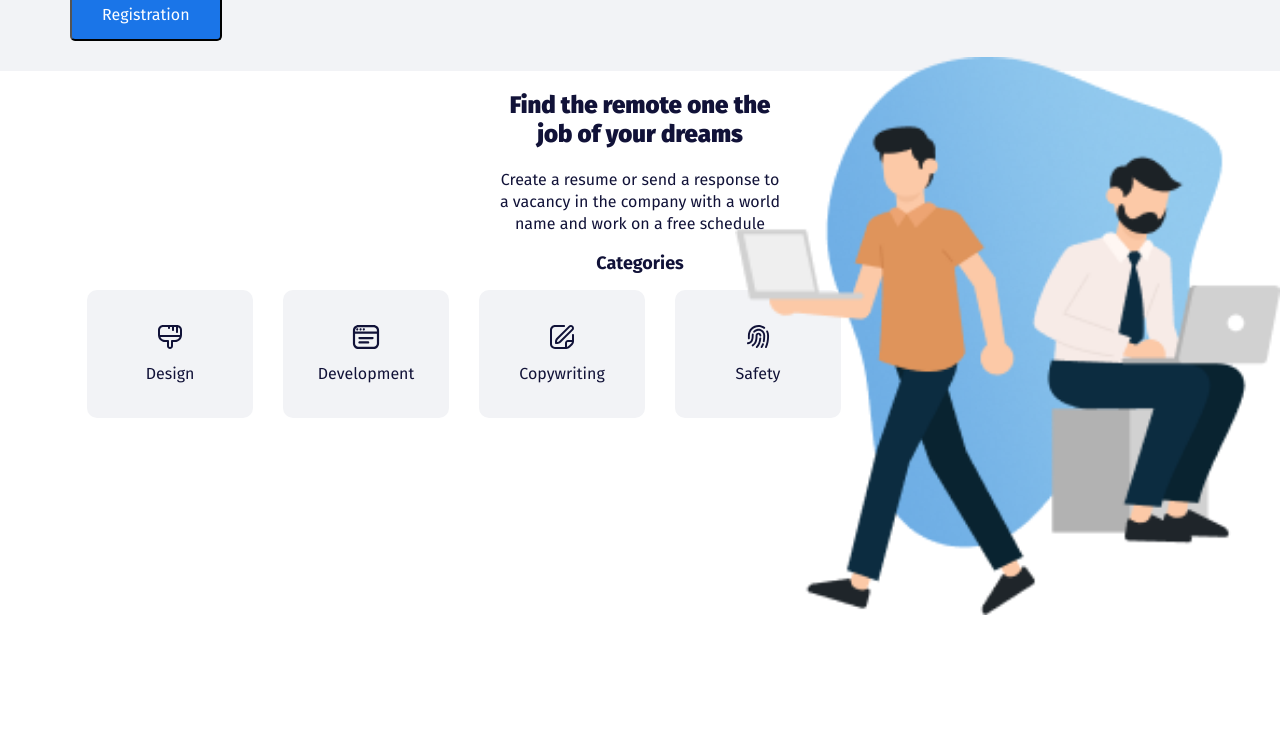
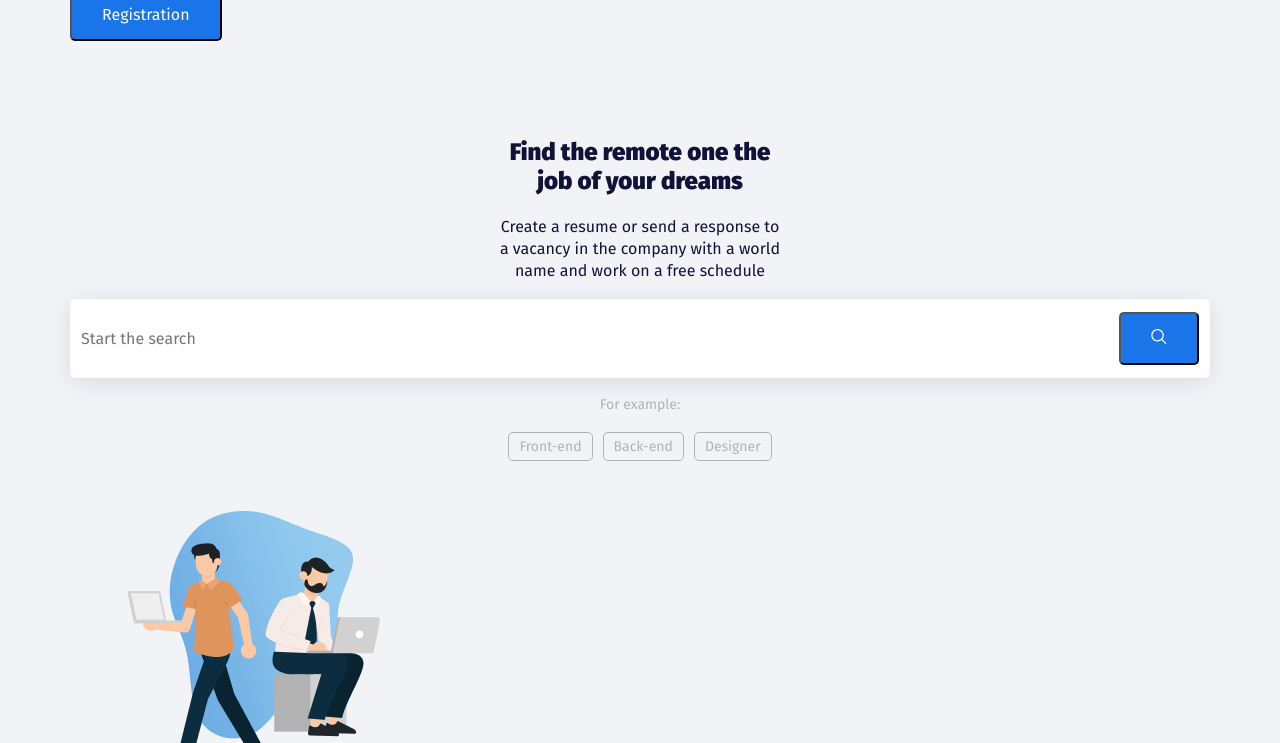
Before and after one commit to Mykhailo1000/FINTYOURJOBS, a plain HTML site: page src/index.html in a window 1280 px wide. Shown: the part 111-854 px from the top of the page. Before the commit the page ends 800 px from the top, so only its background shows below. Drawn offline with nearby package versions, Linux system fonts and the light colour scheme.

Commit message:
feat: create find

```diff
--- a/src/css/find.css
+++ b/src/css/find.css
@@ -1,4 +1,9 @@
-.find_h2 {
+.find {
+    background: #F2F3F6;;
+    padding: 47px 15px 35px ;
+}
+
+.find_title {
     font-family: 'Fira Sans';
     font-style: normal;
     font-weight: 900;
@@ -6,12 +11,12 @@
     line-height: 29px;
     text-align: center;
 
-/* Text/Primary */
+    /* Text/Primary */
 
     color: #111238;
 }
 
-.find_paragraph {
+.find_descriptation {
     font-family: 'Fira Sans';
     font-style: normal;
     font-weight: 400;
@@ -26,10 +31,46 @@
     color: #111238;
 }
 
+.find_for_example_title {
+    text-align: center;
+    font-style: normal;
+    font-weight: 400;
+    font-size: 14px;
+    line-height: 17px;
+    /* identical to box height */
+
+    color: #B2B2B2;
+
+    /* Inside auto layout */
+}
+
+.find_example_list {
+    display: flex;
+    justify-content: center;
+    gap: 10px;
+    list-style: none;
+}
+
+.find_example_item {
+    padding: 5px 10px;
+
+    border: 1px solid #B2B2B2;
+    border-radius: 5px;
+
+    /* Inside auto layout */
+
+    font-style: normal;
+    font-weight: 400;
+    font-size: 14px;
+    line-height: 17px;
+
+    /* identical to box height */
+
+    color: #B2B2B2;
+}
+
 .find_img {
-    position: absolute;
-    width: 545px;
-    height: 558px;
-    left: 735px;
-    top: 168px;
+    width: 90%;
+    margin: 50px auto 0;
+
 }
--- a/src/css/style.css
+++ b/src/css/style.css
@@ -1,6 +1,6 @@
+@import url(./variable.css);
 @import url(./header.css);
-@import url(./media.css);
-@import url(./style.css);
+@import url(./find.css);
 @import url(./categories.css);
 @import url(./footer.css);
-@import url(./find.css);
+@import url(./media.css);
--- /dev/null
+++ b/src/css/variable.css
@@ -0,0 +1,68 @@
+a {
+    text-decoration: none;
+}
+
+ul {
+    padding: 0;
+}
+
+body {
+    font-family:"Fira Sans";
+    font-style: normal;
+}
+
+.title {
+    color: #111238;
+    text-align: center;
+    font-weight: 700;
+    font-size: 18px;
+}
+
+.descr {
+    color: #111238;
+    text-align: center;
+    font-size: 16px;
+    font-family: Fira Sans;
+    font-style: normal;
+    font-weight: 400;
+    line-height: 140%;
+}
+
+.form {
+    border-radius: 5px;
+    border: 1px solid
+    rgba(209, 209, 209, 0.10);
+    background: var(--inputs-light, #FFFFFF);
+    box-shadow: 0px 4px 25px 0px rgba(15, 17, 56, 0.10);
+    display: flex;
+    justify-content: space-between;
+    padding: 12px 10px 12px 8px;
+}
+
+.form>input {
+    color: #B2B2B2;
+    font-size: 16px;
+    font-style: normal;
+    font-weight: 400;
+    line-height: normal;
+    border: none;
+    outline: none;
+}
+
+.form>button {
+    padding: 15px 30px;
+
+    background: #1A75E8;
+    border-radius: 5px;
+
+    font-style: normal;
+    font-weight: 400;
+    font-size: 16px;
+    line-height: 19px;
+
+    color: #FFFFFF;
+}
+
+.form>button span {
+    display: none;
+}
--- a/src/index.html
+++ b/src/index.html
@@ -35,12 +35,36 @@
         </div>
       </div>
     </header>
-    <section>
-      <h2 class="find_h2">Find the remote one the <br> job of your dreams</h2>
-      <p class="find_paragraph">Create a resume or send a response to <br> a vacancy in the company with a world <br> name and work on a free schedule</p>
-      <img class="find_img" src="./img/hero-image.png" alt="hero-image">
+    <div>
 
-    </section>
+  <section class="find">
+    <div class="container">
+      <div class="find_content">
+      <h1 class="find_title descr">Find the remote one the <br> job of your dreams</h1>
+      <p class="find_descriptation descr">Create a resume or send a response to <br> a vacancy in the company with a world <br> name and work on a free schedule</p>
+      <form class="find_form form" action="action">
+        <input type="text" placeholder="Start the search">
+        <button>
+          <img src="./svg/search.svg" alt="search">
+          <span>
+            Search for vacancies
+          </span>
+        </button>
+      </form>
+      <div class="find_example">
+        <h4 class="find_for_example_title">For example:</h4>
+        <ul class="find_example_list">
+          <li class="find_example_item">Front-end</li>
+          <li class="find_example_item">Back-end</li>
+          <li class="find_example_item">Designer</li>
+        </ul>
+      </div>
+      <div class="find_img">
+        <img src="./img/hero-image.png" alt="hero-image">
+      </div>
+    </div>
+</section>
+    </div>
     <div>
       <h2 class="categories_h2">Categories</h2>
       <ul class="categories_list">
```
